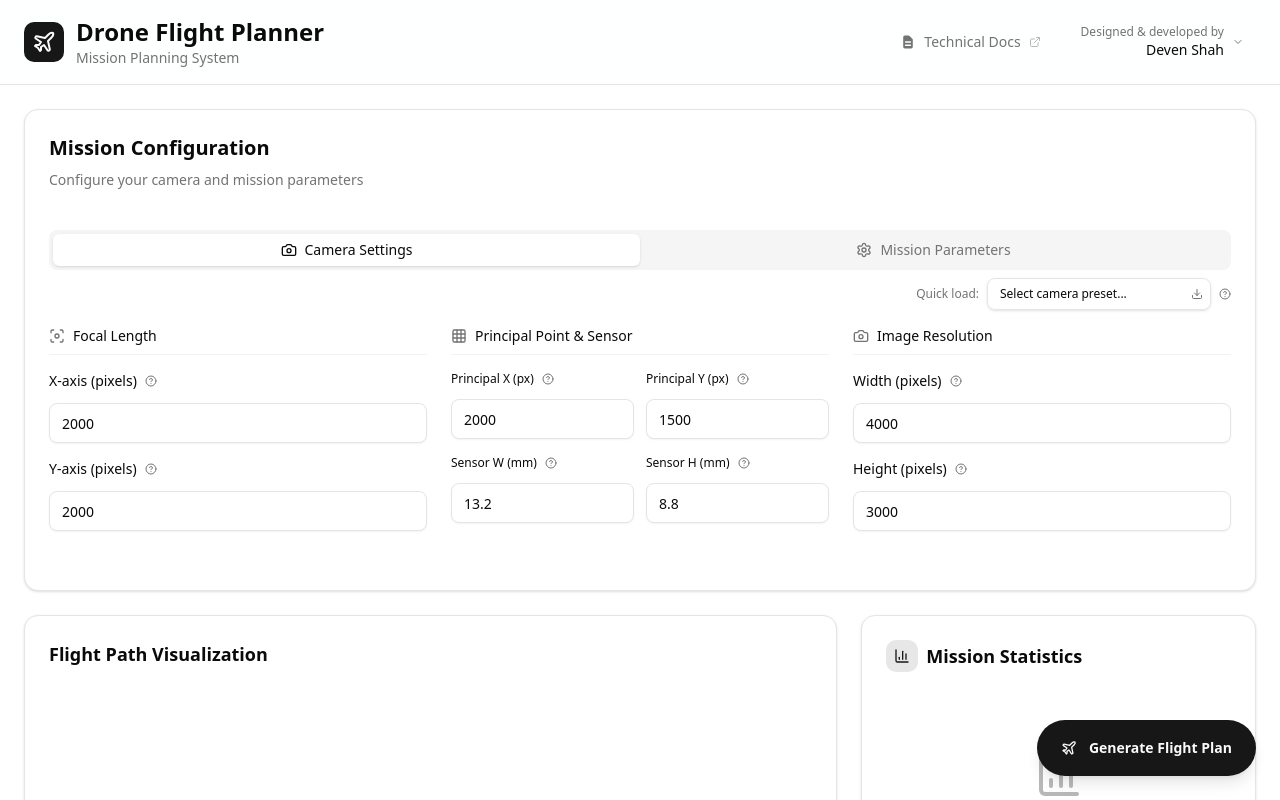
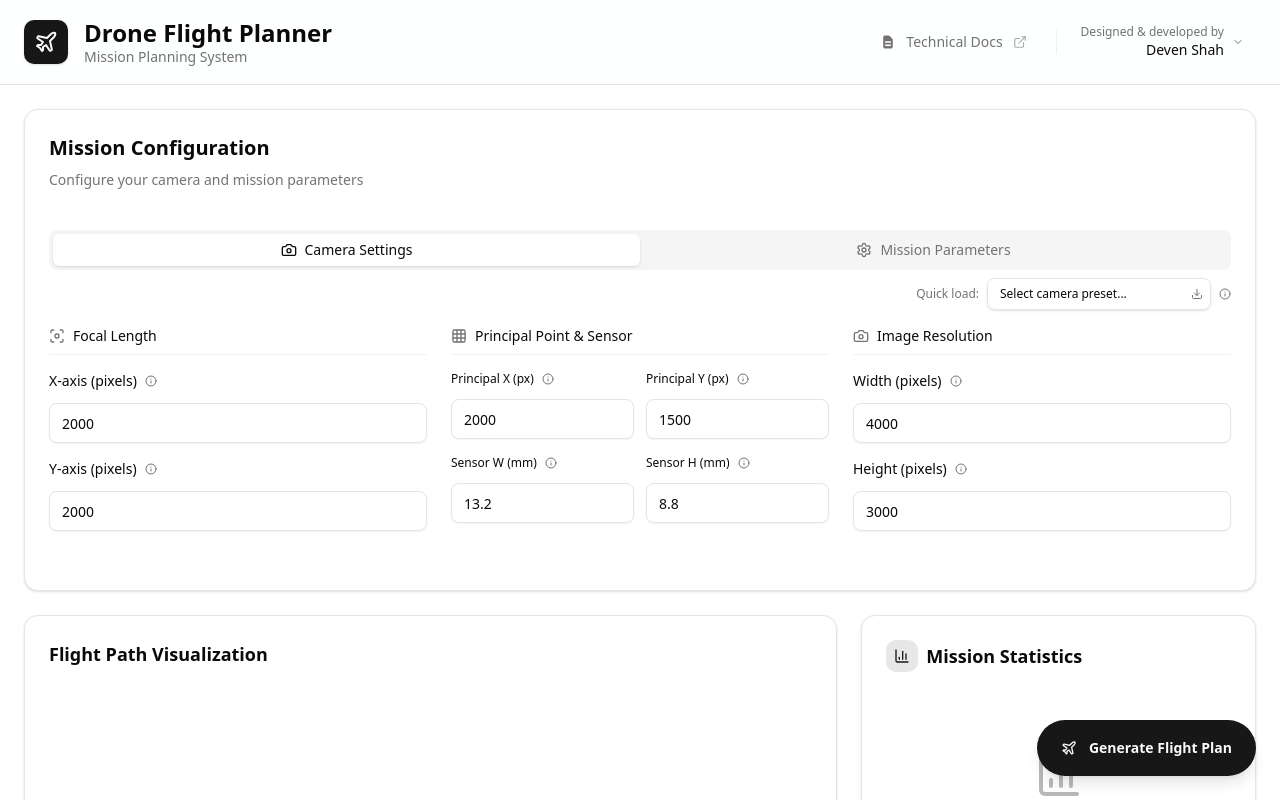
Before and after one commit to devenshah2018/drone-trajectory-interface, a Next.js app: page / in a window 1280 px wide. Shown: the top 800 px of the page. Built offline with nearby package versions, Linux system fonts and the light colour scheme.

Commit message:
Refactor header layout for improved spacing and responsiveness; update tooltip icon for clarity

```diff
--- a/app/page.tsx
+++ b/app/page.tsx
@@ -82,35 +82,42 @@ export default function Home() {
     <div className="min-h-screen bg-background">
       {/* Header */}
       <header className="border-b border-border bg-card/50 backdrop-blur-sm sticky top-0 z-40">
-        <div className="container mx-auto px-6 py-4">
-          <div className="flex items-center justify-between">
-            <div className="flex items-center gap-3">
-              <div className="w-10 h-10 rounded-lg bg-primary flex items-center justify-center">
+        <div className="container mx-auto px-6 py-3">
+          <div className="flex items-center justify-between min-h-[60px]">
+            {/* Left Side - Logo and Title */}
+            <div className="flex items-center gap-4">
+              <div className="w-11 h-11 rounded-lg bg-primary flex items-center justify-center shadow-sm">
                 <Plane className="w-6 h-6 text-primary-foreground" />
               </div>
-              <div>
-                <h1 className="text-2xl font-bold text-foreground">Drone Flight Planner</h1>
-                <p className="text-sm text-muted-foreground">Mission Planning System</p>
+              <div className="flex flex-col justify-center">
+                <h1 className="text-2xl font-bold text-foreground leading-tight">Drone Flight Planner</h1>
+                <p className="text-sm text-muted-foreground leading-tight">Mission Planning System</p>
               </div>
             </div>
 
-            <div className="flex items-center gap-4">
+            {/* Right Side - Navigation */}
+            <div className="flex items-center gap-3">
               {/* Technical Documentation Link */}
               <a
                 href="https://github.com/devenshah2018/drone-trajectory"
                 target="_blank"
                 rel="noopener noreferrer"
-                className="flex items-center gap-2 px-3 py-2 text-sm font-medium text-muted-foreground hover:text-foreground transition-colors rounded-lg hover:bg-muted/50"
+                className="flex items-center gap-2.5 px-4 py-2.5 text-sm font-medium text-muted-foreground hover:text-foreground transition-all duration-200 rounded-lg hover:bg-muted/50 border border-transparent hover:border-border/50"
               >
                 <svg className="w-4 h-4" fill="currentColor" viewBox="0 0 20 20">
                   <path fillRule="evenodd" d="M4 4a2 2 0 012-2h4.586A2 2 0 0112 2.586L15.414 6A2 2 0 0116 7.414V16a2 2 0 01-2 2H6a2 2 0 01-2-2V4zm2 6a1 1 0 011-1h6a1 1 0 110 2H7a1 1 0 01-1-1zm1 3a1 1 0 100 2h6a1 1 0 100-2H7z" clipRule="evenodd" />
                 </svg>
                 <span>Technical Docs</span>
-                <ExternalLink className="w-3 h-3 opacity-50" />
+                <ExternalLink className="w-3.5 h-3.5 opacity-60" />
               </a>
 
+              {/* Divider */}
+              <div className="w-px h-6 bg-border/50"></div>
+
               {/* Author Profile with Dropdown */}
-              <AuthorProfile />
+              <div className="flex items-center">
+                <AuthorProfile />
+              </div>
             </div>
           </div>
         </div>
--- a/components/horizontal-config.tsx
+++ b/components/horizontal-config.tsx
@@ -6,7 +6,7 @@ import { Input } from "@/components/ui/input"
 import { Label } from "@/components/ui/label"
 import { Card, CardContent, CardDescription, CardHeader, CardTitle } from "@/components/ui/card"
 import { Tooltip } from "@/components/ui/tooltip"
-import { Camera as CameraIcon, Settings, Focus, Grid3X3, Layers, Ruler, Plane, HelpCircle, Download } from "lucide-react"
+import { Camera as CameraIcon, Settings, Focus, Grid3X3, Layers, Ruler, Plane, Info, Download } from "lucide-react"
 
 interface HorizontalConfigProps {
   camera: Camera
@@ -145,7 +145,7 @@ export function HorizontalConfig({
                   </div>
                 </div>
                 <Tooltip content="Load pre-configured camera settings for popular drone models based on manufacturer specifications." side="left">
-                  <HelpCircle className="w-3 h-3 text-muted-foreground hover:text-foreground  transition-colors" />
+                  <Info className="w-3 h-3 text-muted-foreground hover:text-foreground  transition-colors" />
                 </Tooltip>
               </div>
             </div>
@@ -174,7 +174,7 @@ export function HorizontalConfig({
                           <p className="text-xs text-muted-foreground">Higher values = telephoto, Lower values = wide-angle</p>
                         </div>
                       } side="top">
-                        <HelpCircle className="w-3 h-3 text-muted-foreground hover:text-foreground " />
+                        <Info className="w-3 h-3 text-muted-foreground hover:text-foreground " />
                       </Tooltip>
                     </div>
                     <Input
@@ -205,7 +205,7 @@ export function HorizontalConfig({
                           <p className="text-xs text-muted-foreground">Usually f<sub>x</sub> ≈ f<sub>y</sub> for square pixels</p>
                         </div>
                       } side="top">
-                        <HelpCircle className="w-3 h-3 text-muted-foreground hover:text-foreground " />
+                        <Info className="w-3 h-3 text-muted-foreground hover:text-foreground " />
                       </Tooltip>
                     </div>
                     <Input
@@ -247,7 +247,7 @@ export function HorizontalConfig({
                             <p className="text-xs text-muted-foreground">Deviation from center indicates lens misalignment</p>
                           </div>
                         } side="right">
-                          <HelpCircle className="w-3 h-3 text-muted-foreground hover:text-foreground " />
+                          <Info className="w-3 h-3 text-muted-foreground hover:text-foreground " />
                         </Tooltip>
                       </div>
                       <Input
@@ -277,7 +277,7 @@ export function HorizontalConfig({
                             <p className="text-xs text-muted-foreground">Critical for accurate photogrammetry</p>
                           </div>
                         } side="right">
-                          <HelpCircle className="w-3 h-3 text-muted-foreground hover:text-foreground " />
+                          <Info className="w-3 h-3 text-muted-foreground hover:text-foreground " />
                         </Tooltip>
                       </div>
                       <Input
@@ -309,7 +309,7 @@ export function HorizontalConfig({
                             <p className="text-xs text-muted-foreground">h=height, s=sensor, f=focal length, w=width</p>
                           </div>
                         } side="right">
-                          <HelpCircle className="w-3 h-3 text-muted-foreground hover:text-foreground " />
+                          <Info className="w-3 h-3 text-muted-foreground hover:text-foreground " />
                         </Tooltip>
                       </div>
                       <Input
@@ -339,7 +339,7 @@ export function HorizontalConfig({
                             <p className="text-xs text-muted-foreground">Determines vertical field of view and coverage</p>
                           </div>
                         } side="right">
-                          <HelpCircle className="w-3 h-3 text-muted-foreground hover:text-foreground " />
+                          <Info className="w-3 h-3 text-muted-foreground hover:text-foreground " />
                         </Tooltip>
                       </div>
                       <Input
@@ -380,7 +380,7 @@ export function HorizontalConfig({
                           <p className="text-xs text-muted-foreground">Must match camera's actual resolution</p>
                         </div>
                       } side="top">
-                        <HelpCircle className="w-3 h-3 text-muted-foreground hover:text-foreground " />
+                        <Info className="w-3 h-3 text-muted-foreground hover:text-foreground " />
                       </Tooltip>
                     </div>
                     <Input
@@ -411,7 +411,7 @@ export function HorizontalConfig({
                           <p className="text-xs text-muted-foreground">Determines aspect ratio and GSD accuracy</p>
                         </div>
                       } side="top">
-                        <HelpCircle className="w-3 h-3 text-muted-foreground hover:text-foreground " />
+                        <Info className="w-3 h-3 text-muted-foreground hover:text-foreground " />
                       </Tooltip>
                     </div>
                     <Input
@@ -458,7 +458,7 @@ export function HorizontalConfig({
                   </div>
                 </div>
                 <Tooltip content="Load pre-configured mission parameters for standard survey operations with optimal coverage and efficiency." side="left">
-                  <HelpCircle className="w-3 h-3 text-muted-foreground hover:text-foreground  transition-colors" />
+                  <Info className="w-3 h-3 text-muted-foreground hover:text-foreground  transition-colors" />
                 </Tooltip>
               </div>
             </div>
@@ -488,7 +488,7 @@ export function HorizontalConfig({
                             <p className="text-xs text-muted-foreground">75-85% recommended for photogrammetry</p>
                           </div>
                         } side="top">
-                          <HelpCircle className="w-3 h-3 text-muted-foreground hover:text-foreground " />
+                          <Info className="w-3 h-3 text-muted-foreground hover:text-foreground " />
                         </Tooltip>
                       </div>
                       <span className="text-xs text-primary font-medium bg-primary/10 px-2 py-1 rounded">
@@ -523,7 +523,7 @@ export function HorizontalConfig({
                             <p className="text-xs text-muted-foreground">60-70% recommended for 3D reconstruction</p>
                           </div>
                         } side="top">
-                          <HelpCircle className="w-3 h-3 text-muted-foreground hover:text-foreground " />
+                          <Info className="w-3 h-3 text-muted-foreground hover:text-foreground " />
                         </Tooltip>
                       </div>
                       <span className="text-xs text-primary font-medium bg-primary/10 px-2 py-1 rounded">
@@ -567,7 +567,7 @@ export function HorizontalConfig({
                           <p className="text-xs text-muted-foreground">Higher altitude = lower resolution, larger coverage</p>
                         </div>
                       } side="top">
-                        <HelpCircle className="w-3 h-3 text-muted-foreground hover:text-foreground " />
+                        <Info className="w-3 h-3 text-muted-foreground hover:text-foreground " />
                       </Tooltip>
                     </div>
                     <Input
@@ -598,7 +598,7 @@ export function HorizontalConfig({
                           <p className="text-xs text-muted-foreground">Lower exposure = higher max flight speed</p>
                         </div>
                       } side="top">
-                        <HelpCircle className="w-3 h-3 text-muted-foreground hover:text-foreground " />
+                        <Info className="w-3 h-3 text-muted-foreground hover:text-foreground " />
                       </Tooltip>
                     </div>
                     <Input
@@ -639,7 +639,7 @@ export function HorizontalConfig({
                           <p className="text-xs text-muted-foreground">d = distance between images</p>
                         </div>
                       } side="top">
-                        <HelpCircle className="w-3 h-3 text-muted-foreground hover:text-foreground " />
+                        <Info className="w-3 h-3 text-muted-foreground hover:text-foreground " />
                       </Tooltip>
                     </div>
                     <Input
@@ -670,7 +670,7 @@ export function HorizontalConfig({
                           <p className="text-xs text-muted-foreground">Larger area = longer flight time</p>
                         </div>
                       } side="top">
-                        <HelpCircle className="w-3 h-3 text-muted-foreground hover:text-foreground " />
+                        <Info className="w-3 h-3 text-muted-foreground hover:text-foreground " />
                       </Tooltip>
                     </div>
                     <Input
--- a/components/ui/tooltip.tsx
+++ b/components/ui/tooltip.tsx
@@ -35,7 +35,7 @@ export function Tooltip({ children, content, side = "top", className }: TooltipP
       onFocus={() => setIsVisible(true)}
       onBlur={() => setIsVisible(false)}
     >
-      <div tabIndex={0}>
+      <div tabIndex={0} className="cursor-pointer">
         {children}
       </div>
       <div className={tooltipClasses}>
```
